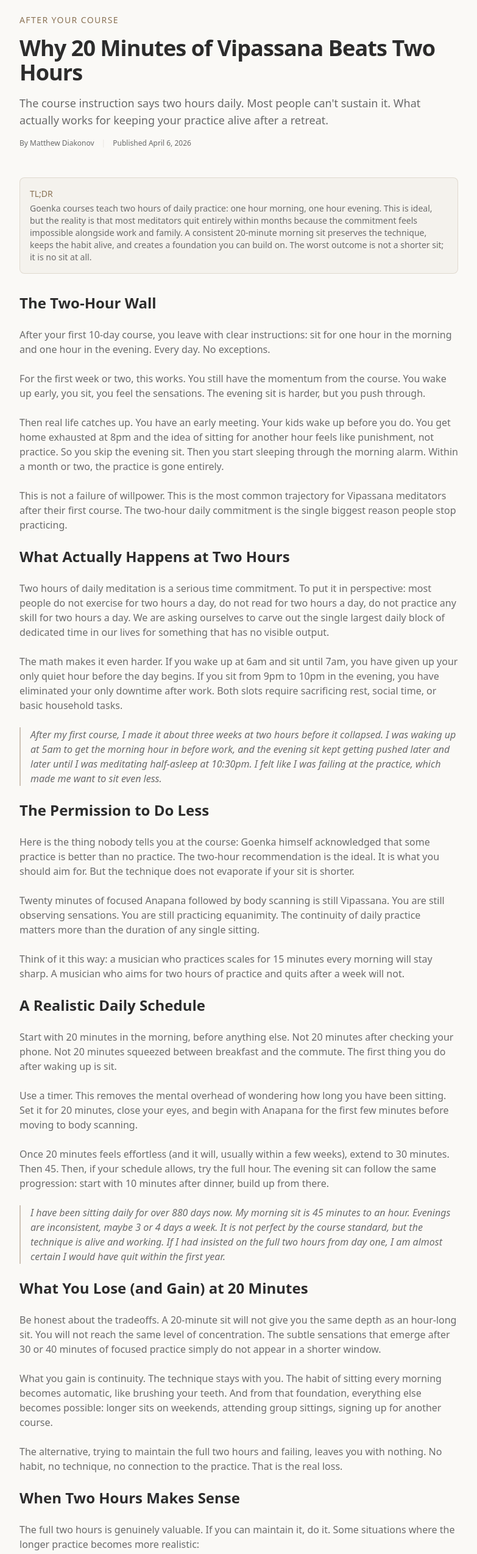
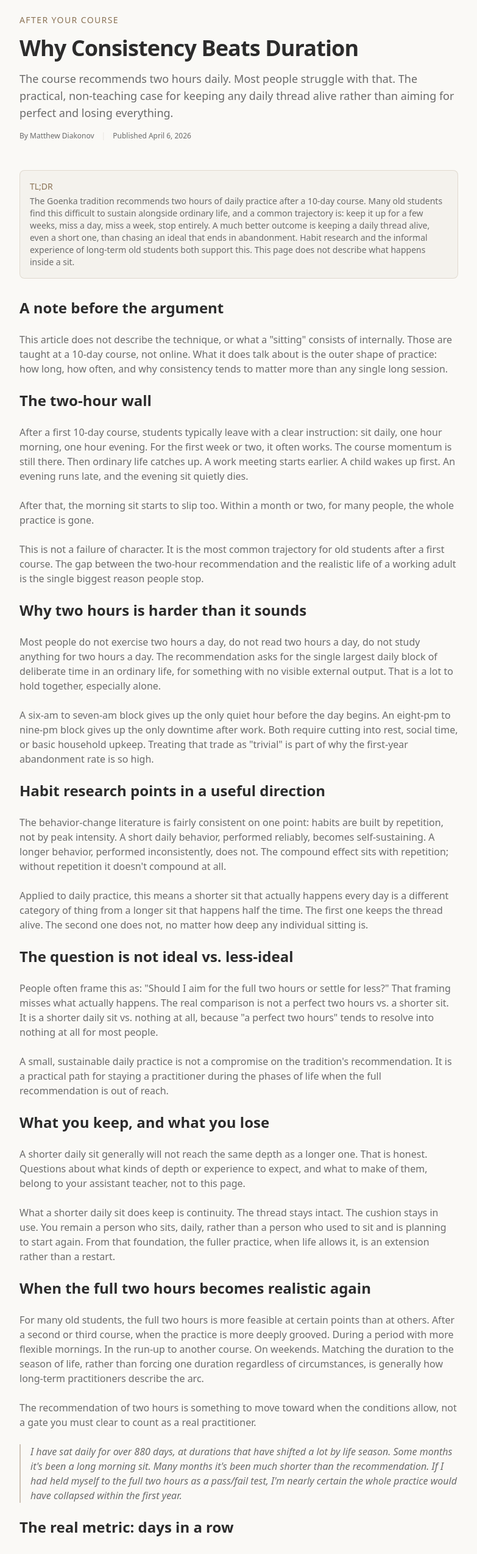
Before and after one commit to m13v/vipassana-cool, a Next.js app: page /guide/why-20-minutes-beats-two-hours in a window 1280 px wide. Shown: the part 166-2715 px from the top of the page at 61% size, without its empty margins (248-1031 px from the left). Built offline with nearby package versions, Linux system fonts and the light colour scheme.

Commit message:
Update 20-minutes page content and add FAQ schema

```diff
--- a/src/app/guide/why-20-minutes-beats-two-hours/page.tsx
+++ b/src/app/guide/why-20-minutes-beats-two-hours/page.tsx
@@ -4,14 +4,51 @@ import { PageComments } from "@/components/comments";
 import { BreadcrumbSchema } from "@/components/breadcrumb-schema";
 import { ArticleSchema } from "@/components/article-schema";
 import { ArticleHeader } from "@/components/article-header";
+import { FaqSchema } from "@/components/faq-schema";
 import { PracticeBuddyCta } from "@/components/practice-buddy-cta";
 
+const PAGE_URL = "https://vipassana.cool/guide/why-20-minutes-beats-two-hours";
+const PUBLISHED = "2026-04-06";
+
 export const metadata: Metadata = {
-  title: "Why 20 Minutes of Vipassana Beats Two Hours (Most of the Time)",
+  title: "Why Consistent Short Practice Beats Inconsistent Long Practice",
   description:
-    "The Goenka tradition recommends two hours daily. Most people quit instead. Here's why lowering the bar to 20 minutes actually saves your Vipassana practice.",
-  alternates: { canonical: "https://vipassana.cool/guide/why-20-minutes-beats-two-hours" },
+    "The Goenka tradition recommends two hours a day. Most people struggle with it. A non-teaching reflection on why consistency beats duration when it comes to keeping a practice alive.",
+  alternates: { canonical: PAGE_URL },
 };
+
+const faqs = [
+  {
+    question: "Does this page tell me how to structure a 20-minute sit?",
+    answer:
+      "No. What happens inside a sitting is the domain of the 10-day course and the assistant teacher. This page is only about the outer question of consistency versus duration.",
+  },
+  {
+    question: "What does the Goenka tradition recommend for daily duration?",
+    answer:
+      "Two hours a day, traditionally split morning and evening. That is the recommendation given to old students at the end of a 10-day course.",
+  },
+  {
+    question: "Is less than two hours considered acceptable?",
+    answer:
+      "The recommendation is two hours, but the tradition's lived reality is that many old students sit less than that across long stretches of practice life, for many ordinary reasons. The recommendation is a direction, not a pass/fail line.",
+  },
+  {
+    question: "Why do habit researchers tend to favor consistency over duration?",
+    answer:
+      "Because habits are built by repetition, not by peak intensity. A behavior repeated daily at low intensity tends to become self-sustaining, while an occasional high-intensity attempt does not. This is well established in behavior-change research and matches what old students describe informally.",
+  },
+  {
+    question: "If I can only sit for a short time, am I missing out on the benefits?",
+    answer:
+      "A shorter sit generally does not allow the same depth as a longer one. But a shorter sit that actually happens every day is a different category of thing from a longer sit that happens rarely. The tradition's guidance is to keep showing up; technical questions about your practice are for your assistant teacher.",
+  },
+  {
+    question: "What supplements a shorter daily sit?",
+    answer:
+      "Weekly group sittings, an annual 10-day course, short courses for old students, and for some people a Practice Buddy pairing. These are the structures the tradition has built around daily practice.",
+  },
+];
 
 export default function WhyTwentyMinutesPage() {
   return (
@@ -20,241 +57,173 @@ export default function WhyTwentyMinutesPage() {
         items={[
           { name: "Home", url: "https://vipassana.cool" },
           { name: "Guide", url: "https://vipassana.cool/guide" },
-          { name: "Why 20 Minutes Beats Two Hours", url: "https://vipassana.cool/guide/why-20-minutes-beats-two-hours" },
+          { name: "Consistency Beats Duration", url: PAGE_URL },
         ]}
       />
       <ArticleSchema
-        title="Why 20 Minutes of Vipassana Beats Two Hours (Most of the Time)"
-        description="The Goenka tradition recommends two hours daily. Most people quit instead. Here's why lowering the bar to 20 minutes actually saves your Vipassana practice."
-        url="https://vipassana.cool/guide/why-20-minutes-beats-two-hours"
-        datePublished="2026-04-06"
+        title="Why Consistent Short Practice Beats Inconsistent Long Practice"
+        description="A non-teaching reflection on why consistency beats duration for keeping a Vipassana practice alive after a 10-day course."
+        url={PAGE_URL}
+        datePublished={PUBLISHED}
       />
+      <FaqSchema faqs={faqs} />
       <ArticleHeader
         breadcrumbs={[
           { label: "Home", href: "/" },
           { label: "Guide", href: "/guide" },
-          { label: "Why 20 Minutes Beats Two Hours" },
+          { label: "Consistency Beats Duration" },
         ]}
         category="After Your Course"
-        title="Why 20 Minutes of Vipassana Beats Two Hours"
-        description="The course instruction says two hours daily. Most people can't sustain it. What actually works for keeping your practice alive after a retreat."
-        datePublished="2026-04-06"
+        title="Why Consistency Beats Duration"
+        description="The course recommends two hours daily. Most people struggle with that. The practical, non-teaching case for keeping any daily thread alive rather than aiming for perfect and losing everything."
+        datePublished={PUBLISHED}
       />
 
       <div className="mb-8 rounded-lg border border-accent/20 bg-accent/5 p-4">
         <p className="text-sm font-medium text-accent mb-1">TL;DR</p>
         <p className="text-sm text-muted">
-          Goenka courses teach two hours of daily practice: one hour morning, one hour evening. This is ideal, but the reality is that most meditators quit entirely within months because the commitment feels impossible alongside work and family. A consistent 20-minute morning sit preserves the technique, keeps the habit alive, and creates a foundation you can build on. The worst outcome is not a shorter sit; it is no sit at all.
+          The Goenka tradition recommends two hours of daily practice after a 10-day course. Many old students find this difficult to sustain alongside ordinary life, and a common trajectory is: keep it up for a few weeks, miss a day, miss a week, stop entirely. A much better outcome is keeping a daily thread alive, even a short one, than chasing an ideal that ends in abandonment. Habit research and the informal experience of long-term old students both support this. This page does not describe what happens inside a sit.
         </p>
       </div>
 
       <section className="space-y-6 text-muted">
-        <h2 className="text-2xl font-semibold text-foreground">The Two-Hour Wall</h2>
-
+        <h2 className="text-2xl font-semibold text-foreground">A note before the argument</h2>
         <p>
-          After your first 10-day course, you leave with clear instructions: sit for one hour in the morning
-          and one hour in the evening. Every day. No exceptions.
+          This article does not describe the technique, or what a &quot;sitting&quot; consists of internally. Those are taught at a 10-day course, not online. What it does talk about is the outer shape of practice: how long, how often, and why consistency tends to matter more than any single long session.
         </p>
 
+        <h2 className="text-2xl font-semibold text-foreground">The two-hour wall</h2>
         <p>
-          For the first week or two, this works. You still have the momentum from the course. You wake up
-          early, you sit, you feel the sensations. The evening sit is harder, but you push through.
+          After a first 10-day course, students typically leave with a clear instruction: sit daily, one hour morning, one hour evening. For the first week or two, it often works. The course momentum is still there. Then ordinary life catches up. A work meeting starts earlier. A child wakes up first. An evening runs late, and the evening sit quietly dies.
+        </p>
+        <p>
+          After that, the morning sit starts to slip too. Within a month or two, for many people, the whole practice is gone.
+        </p>
+        <p>
+          This is not a failure of character. It is the most common trajectory for old students after a first course. The gap between the two-hour recommendation and the realistic life of a working adult is the single biggest reason people stop.
         </p>
 
+        <h2 className="text-2xl font-semibold text-foreground">Why two hours is harder than it sounds</h2>
         <p>
-          Then real life catches up. You have an early meeting. Your kids wake up before you do. You get home
-          exhausted at 8pm and the idea of sitting for another hour feels like punishment, not practice.
-          So you skip the evening sit. Then you start sleeping through the morning alarm. Within a month or two,
-          the practice is gone entirely.
+          Most people do not exercise two hours a day, do not read two hours a day, do not study anything for two hours a day. The recommendation asks for the single largest daily block of deliberate time in an ordinary life, for something with no visible external output. That is a lot to hold together, especially alone.
+        </p>
+        <p>
+          A six-am to seven-am block gives up the only quiet hour before the day begins. An eight-pm to nine-pm block gives up the only downtime after work. Both require cutting into rest, social time, or basic household upkeep. Treating that trade as &quot;trivial&quot; is part of why the first-year abandonment rate is so high.
         </p>
 
+        <h2 className="text-2xl font-semibold text-foreground">Habit research points in a useful direction</h2>
         <p>
-          This is not a failure of willpower. This is the most common trajectory for Vipassana meditators
-          after their first course. The two-hour daily commitment is the single biggest reason people stop
-          practicing.
+          The behavior-change literature is fairly consistent on one point: habits are built by repetition, not by peak intensity. A short daily behavior, performed reliably, becomes self-sustaining. A longer behavior, performed inconsistently, does not. The compound effect sits with repetition; without repetition it doesn&apos;t compound at all.
+        </p>
+        <p>
+          Applied to daily practice, this means a shorter sit that actually happens every day is a different category of thing from a longer sit that happens half the time. The first one keeps the thread alive. The second one does not, no matter how deep any individual sitting is.
         </p>
 
-        <h2 className="text-2xl font-semibold text-foreground">What Actually Happens at Two Hours</h2>
-
+        <h2 className="text-2xl font-semibold text-foreground">The question is not ideal vs. less-ideal</h2>
         <p>
-          Two hours of daily meditation is a serious time commitment. To put it in perspective: most people
-          do not exercise for two hours a day, do not read for two hours a day, do not practice any skill for
-          two hours a day. We are asking ourselves to carve out the single largest daily block of dedicated time
-          in our lives for something that has no visible output.
+          People often frame this as: &quot;Should I aim for the full two hours or settle for less?&quot; That framing misses what actually happens. The real comparison is not a perfect two hours vs. a shorter sit. It is a shorter daily sit vs. nothing at all, because &quot;a perfect two hours&quot; tends to resolve into nothing at all for most people.
+        </p>
+        <p>
+          A small, sustainable daily practice is not a compromise on the tradition&apos;s recommendation. It is a practical path for staying a practitioner during the phases of life when the full recommendation is out of reach.
         </p>
 
+        <h2 className="text-2xl font-semibold text-foreground">What you keep, and what you lose</h2>
         <p>
-          The math makes it even harder. If you wake up at 6am and sit until 7am, you have given up your only
-          quiet hour before the day begins. If you sit from 9pm to 10pm in the evening, you have eliminated your
-          only downtime after work. Both slots require sacrificing rest, social time, or basic household tasks.
+          A shorter daily sit generally will not reach the same depth as a longer one. That is honest. Questions about what kinds of depth or experience to expect, and what to make of them, belong to your assistant teacher, not to this page.
+        </p>
+        <p>
+          What a shorter daily sit does keep is continuity. The thread stays intact. The cushion stays in use. You remain a person who sits, daily, rather than a person who used to sit and is planning to start again. From that foundation, the fuller practice, when life allows it, is an extension rather than a restart.
+        </p>
+
+        <h2 className="text-2xl font-semibold text-foreground">When the full two hours becomes realistic again</h2>
+        <p>
+          For many old students, the full two hours is more feasible at certain points than at others. After a second or third course, when the practice is more deeply grooved. During a period with more flexible mornings. In the run-up to another course. On weekends. Matching the duration to the season of life, rather than forcing one duration regardless of circumstances, is generally how long-term practitioners describe the arc.
+        </p>
+        <p>
+          The recommendation of two hours is something to move toward when the conditions allow, not a gate you must clear to count as a real practitioner.
         </p>
 
         <div className="border-l-2 border-accent/40 pl-4 my-6">
           <p className="italic">
-            After my first course, I made it about three weeks at two hours before it collapsed.
-            I was waking up at 5am to get the morning hour in before work, and the evening sit kept
-            getting pushed later and later until I was meditating half-asleep at 10:30pm. I felt like
-            I was failing at the practice, which made me want to sit even less.
+            I have sat daily for over 880 days, at durations that have shifted a lot by life season. Some months it&apos;s been a long morning sit. Many months it&apos;s been much shorter than the recommendation. If I had held myself to the full two hours as a pass/fail test, I&apos;m nearly certain the whole practice would have collapsed within the first year.
           </p>
         </div>
 
-        <h2 className="text-2xl font-semibold text-foreground">The Permission to Do Less</h2>
-
+        <h2 className="text-2xl font-semibold text-foreground">The real metric: days in a row</h2>
         <p>
-          Here is the thing nobody tells you at the course: Goenka himself acknowledged that some practice
-          is better than no practice. The two-hour recommendation is the ideal. It is what you should aim for.
-          But the technique does not evaporate if your sit is shorter.
+          If you are going to track anything, tracking consecutive days of any daily practice is more useful than tracking minutes. A streak of a hundred daily sits, at modest duration, tends to produce the small shifts in reactivity and patience that old students quietly describe over time. A month of heroic long sits followed by three months off rarely does.
+        </p>
+        <p>
+          Protect the streak. Protect the thread. The rest follows.
         </p>
 
+        <h2 className="text-2xl font-semibold text-foreground">Supplements</h2>
         <p>
-          Twenty minutes of focused Anapana followed by body scanning is still Vipassana. You are still
-          observing sensations. You are still practicing equanimity. The continuity of daily practice matters
-          more than the duration of any single sitting.
+          A shorter daily sit does not have to be the whole picture. The tradition provides more structured practice periodically, and leaning on that structure is how many old students compensate when daily life leaves little room.
         </p>
-
         <p>
-          Think of it this way: a musician who practices scales for 15 minutes every morning will stay sharp.
-          A musician who aims for two hours of practice and quits after a week will not.
-        </p>
-
-        <h2 className="text-2xl font-semibold text-foreground">A Realistic Daily Schedule</h2>
-
-        <p>
-          Start with 20 minutes in the morning, before anything else. Not 20 minutes after checking your phone.
-          Not 20 minutes squeezed between breakfast and the commute. The first thing you do after waking up
-          is sit.
-        </p>
-
-        <p>
-          Use a timer. This removes the mental overhead of wondering how long you have been sitting. Set it
-          for 20 minutes, close your eyes, and begin with Anapana for the first few minutes before moving to
-          body scanning.
-        </p>
-
-        <p>
-          Once 20 minutes feels effortless (and it will, usually within a few weeks), extend to 30 minutes.
-          Then 45. Then, if your schedule allows, try the full hour. The evening sit can follow the same
-          progression: start with 10 minutes after dinner, build up from there.
-        </p>
-
-        <div className="border-l-2 border-accent/40 pl-4 my-6">
-          <p className="italic">
-            I have been sitting daily for over 880 days now. My morning sit is 45 minutes to an hour.
-            Evenings are inconsistent, maybe 3 or 4 days a week. It is not perfect by the course standard,
-            but the technique is alive and working. If I had insisted on the full two hours from day one,
-            I am almost certain I would have quit within the first year.
-          </p>
-        </div>
-
-        <h2 className="text-2xl font-semibold text-foreground">What You Lose (and Gain) at 20 Minutes</h2>
-
-        <p>
-          Be honest about the tradeoffs. A 20-minute sit will not give you the same depth as an hour-long sit.
-          You will not reach the same level of concentration. The subtle sensations that emerge after 30 or 40
-          minutes of focused practice simply do not appear in a shorter window.
-        </p>
-
-        <p>
-          What you gain is continuity. The technique stays with you. The habit of sitting every morning
-          becomes automatic, like brushing your teeth. And from that foundation, everything else becomes
-          possible: longer sits on weekends, attending group sittings, signing up for another course.
-        </p>
-
-        <p>
-          The alternative, trying to maintain the full two hours and failing, leaves you with nothing.
-          No habit, no technique, no connection to the practice. That is the real loss.
-        </p>
-
-        <h2 className="text-2xl font-semibold text-foreground">When Two Hours Makes Sense</h2>
-
-        <p>
-          The full two hours is genuinely valuable. If you can maintain it, do it. Some situations where
-          the longer practice becomes more realistic:
-        </p>
-
-        <p>
-          After your second or third course, when the technique is deeper and sitting for an hour feels
-          natural rather than forced. When your life circumstances change and you have more flexible mornings.
-          During periods when you are specifically preparing for a course. On weekends or days off, when time
-          pressure is lower.
-        </p>
-
-        <p>
-          The key is that two hours should feel like a natural extension of your practice, not a target that
-          causes guilt when you miss it.
-        </p>
-
-        <h2 className="text-2xl font-semibold text-foreground">The Real Metric: Days in a Row</h2>
-
-        <p>
-          If you want to measure your practice, count consecutive days, not minutes per sitting. A 20-minute
-          streak of 100 days is worth far more than a 60-minute streak that breaks after two weeks.
-        </p>
-
-        <p>
-          The sensations, the equanimity, the subtle shifts in how you respond to daily life, these come from
-          consistency. They accumulate slowly over weeks and months. Missing a single day is not a disaster,
-          but missing a week often means starting over. Protect the streak, not the session length.
-        </p>
-
-        <h2 className="text-2xl font-semibold text-foreground">Supplements to a Shorter Sit</h2>
-
-        <p>
-          If your daily sit is shorter than the recommended two hours, make up the difference in other ways.
-          Attend a weekly <Link href="/guide/group-sittings" className="text-accent hover:underline">group sitting</Link> where
-          you sit for a full hour with other meditators. Take one course per year to reset and deepen the
-          technique. Read the{" "}
-          <Link href="/guide/after-retreat" className="text-accent hover:underline">post-retreat guide</Link> for
-          more on maintaining momentum after a course.
-        </p>
-
-        <p>
-          Group sittings are especially important because they provide the accountability and communal energy
-          that solo practice lacks. Many meditators find that their deepest sits happen in group settings,
-          even when home practice feels shallow.
+          Regular attendance at a weekly <Link href="/guide/group-sittings" className="text-accent hover:underline">group sitting</Link> with other old students. At least one course per year: short or 10-day (see <Link href="/guide/find-a-retreat" className="text-accent hover:underline">finding a retreat</Link> and <Link href="/guide/course-application-tips" className="text-accent hover:underline">course application tips</Link>). A <Link href="/practice-buddy/how-it-works" className="text-accent hover:underline">Practice Buddy</Link> pairing for silent accountability over video. All of these carry weight the solo daily sit cannot carry alone.
         </p>
 
         <PracticeBuddyCta />
 
-        <h2 className="text-2xl font-semibold text-foreground">Start Tomorrow</h2>
-
+        <h2 className="text-2xl font-semibold text-foreground">Start tomorrow, modestly</h2>
         <p>
-          If your practice has lapsed, or if you just finished a course and the two-hour daily commitment
-          feels daunting, give yourself permission to start small. Set your alarm 25 minutes earlier than
-          usual. Sit for 20 minutes. Do it again the next day.
+          If your practice has lapsed, or if you have just come off a course and the full recommendation feels out of reach, give yourself permission to keep it small and daily. Set your alarm a little earlier. Sit. Do it again tomorrow. Let that be enough for now.
+        </p>
+        <p>
+          The recommendations of the tradition will still be there when life opens up. What matters most today is not losing the thread.
         </p>
 
-        <p>
-          The technique works. It does not require perfection. It requires showing up.
-        </p>
+        <h2 className="text-2xl font-semibold text-foreground">Frequently asked questions</h2>
+        <div className="mt-4 space-y-6">
+          {faqs.map((faq) => (
+            <div key={faq.question} className="border-l-2 border-accent/30 pl-4">
+              <h3 className="mb-1 font-semibold text-foreground">{faq.question}</h3>
+              <p>{faq.answer}</p>
+            </div>
+          ))}
+        </div>
       </section>
 
       <section className="mt-12 border-t border-muted/20 pt-8">
         <h2 className="mb-4 text-lg font-semibold">Related</h2>
         <ul className="space-y-2 text-sm">
           <li>
-            <Link href="/guide/daily-practice" className="text-accent hover:underline">
-              Daily Vipassana Practice at Home
-            </Link>{" "}
-            — the full guide on scheduling, setup, and building a daily routine
+            <Link href="/guide/group-sittings" className="text-accent hover:underline">
+              Group Sittings
+            </Link>
+            , why sitting with others strengthens solo practice.
           </li>
           <li>
-            <Link href="/guide/restarting-your-practice" className="text-accent hover:underline">
-              Restarting Your Practice
-            </Link>{" "}
-            — what to do when the habit has already broken
+            <Link href="/guide/find-a-retreat" className="text-accent hover:underline">
+              Find a Retreat
+            </Link>
+            , where the technique is actually taught.
           </li>
           <li>
-            <Link href="/guide/recognizing-progress" className="text-accent hover:underline">
-              Recognizing Progress
-            </Link>{" "}
-            — how to tell if your practice is working when there are no visible milestones
+            <Link href="/guide/course-application-tips" className="text-accent hover:underline">
+              Course Application Tips
+            </Link>
+            , practical notes on applying for a 10-day course.
           </li>
           <li>
-            <Link href="/guide/group-sittings" className="text-accent hover:underline">
-              Group Sittings
-            </Link>{" "}
-            — why sitting with others deepens your personal practice
+            <Link href="/guide/vipassana-for-beginners" className="text-accent hover:underline">
+              Vipassana for Beginners
+            </Link>
+            , context for people considering a first course.
+          </li>
+          <li>
+            <Link href="/guide/scientific-evidence" className="text-accent hover:underline">
+              Scientific Evidence
+            </Link>
+            , research on meditation and consistency.
+          </li>
+          <li>
+            <Link href="/practice-buddy/how-it-works" className="text-accent hover:underline">
+              Practice Buddy
+            </Link>
+            , accountability pairings for old students.
           </li>
         </ul>
       </section>
```
